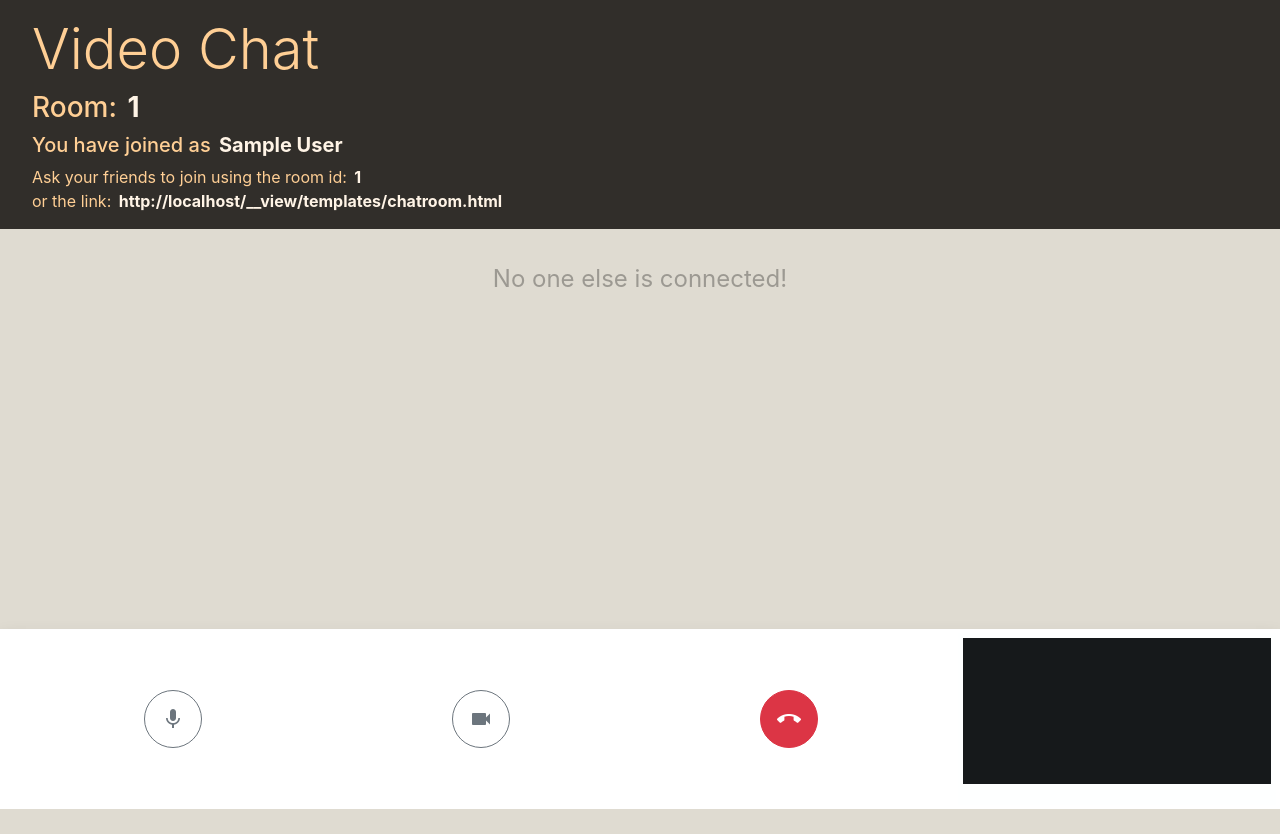
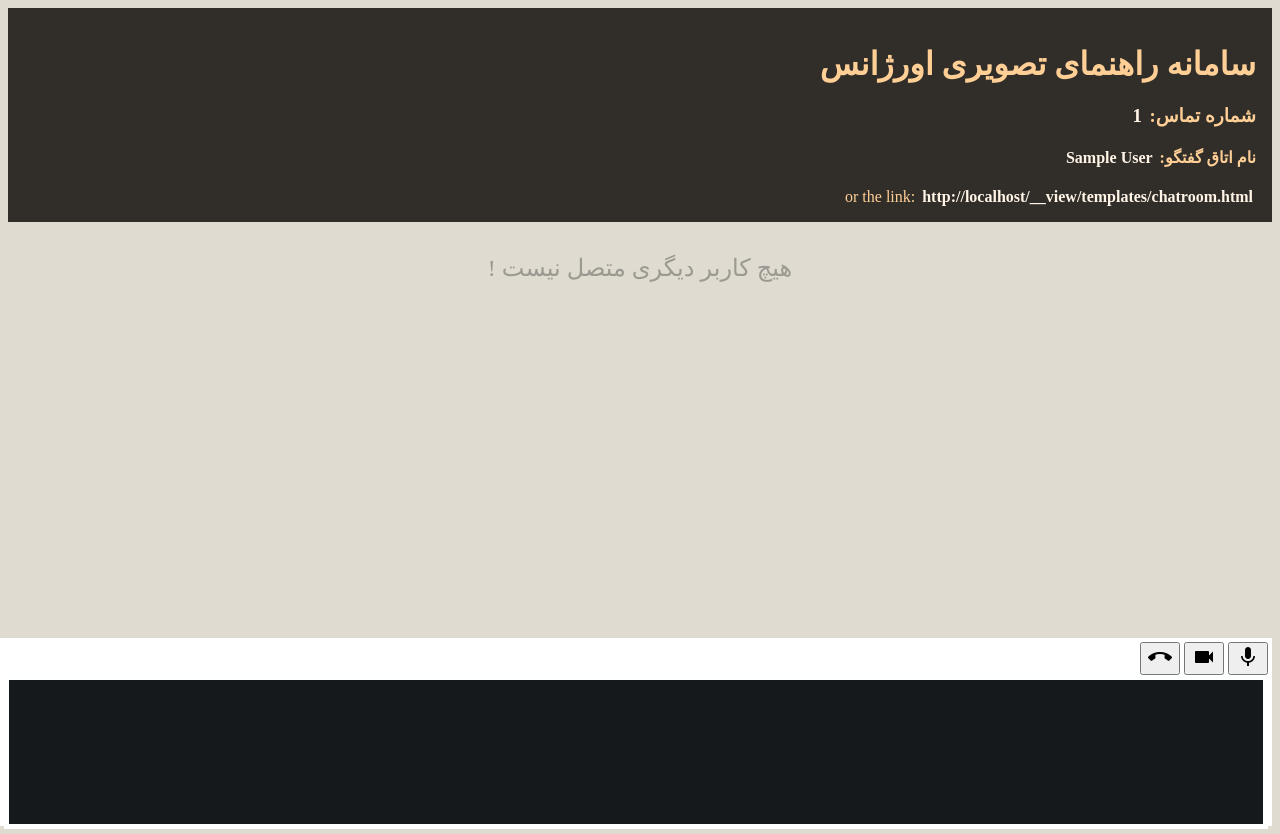
Before and after one commit to pourhossinm/Emergency, a Flask app: template templates/chatroom.html in a window 1280 px wide. Before the commit the page ends 809 px from the top, so only its background shows below. Run offline with Flask 3, Linux system fonts and the light colour scheme; the template is opened without the code that fills it: most values are stand-ins (such as "Sample title", 1, 10 or a date in 2020); some libraries are stand-ins or nearby versions.

Commit message:
update 22-1

```diff
--- a/app.py
+++ b/app.py
@@ -53,7 +53,6 @@ def enter_room(room_id, user_id):
 
 @app.route("/room/<string:room_id>/checkpoint/", methods=["GET", "POST"])
 def entry_checkpoint(room_id):
-    print(request.method)
     if request.method == "POST":
         display_name = request.form['display_name']
         mute_audio = request.form['mute_audio']
@@ -78,7 +77,6 @@ def on_join_room(data):
     sid = request.sid
     room_id = data["room_id"]
     display_name = session[room_id]["name"]
-    print(f"ali {display_name}")
 
     # register sid to the room
     join_room(room_id)
--- a/static/chatroom.css
+++ b/static/chatroom.css
@@ -17,7 +17,7 @@
     height: 360px;
 }
 .video-grid:empty::before{
-    content: "No one else is connected!";
+    content: "هیچ کاربر دیگری متصل نیست !";
 }
 
 .video-item {
--- a/static/chatroom_networking.js
+++ b/static/chatroom_networking.js
@@ -46,6 +46,7 @@ socket.on("user-connect", (data)=>{
     console.log("user-connect ", data);
     let peer_id = data["sid"];
     let display_name = data["name"];
+    alert(display_name);
     _peer_list[peer_id] = undefined; // add new user to user list
     addVideoElement(peer_id, display_name);
 });
--- a/static/style.css
+++ b/static/style.css
@@ -1,5 +1,9 @@
 body{
     background-color: rgb(223, 219, 209);
+    direction: rtl;
+    text-align: right;
+    font-family : "b nazanin";
+
 }
 .heading
 {
@@ -7,9 +11,13 @@ body{
     padding: 1rem 1rem 1rem 2rem;
     background-color: rgb(49, 46, 42);
     color: rgb(255, 207, 149);
+
 }
 .heading-mark{
     color: rgb(255, 244, 230);
     font-weight: bold;
     padding: 3px;
 ;}
+.mb-4,.my-4{
+    margin-bottom:1.5rem!important;
+}
--- a/templates/chatroom.html
+++ b/templates/chatroom.html
@@ -1,5 +1,5 @@
 <!DOCTYPE html>
-<html lang="en">
+<html lang="fa" dir="rtl">
 <head>
     <!-- icon -->
     <link rel="shortcut icon" href="{{ url_for('static', filename='favicon.ico') }}">
@@ -11,13 +11,14 @@
 
 
     <!-- Latest compiled and minified CSS -->
-    <link rel="stylesheet" href="https://maxcdn.bootstrapcdn.com/bootstrap/4.5.2/css/bootstrap.min.css">
+<!--    <link rel="stylesheet" href="https://maxcdn.bootstrapcdn.com/bootstrap/4.5.2/css/bootstrap.min.css">-->
     <!-- jQuery library -->
     <script src="https://ajax.googleapis.com/ajax/libs/jquery/3.5.1/jquery.min.js"></script>
     <!-- Popper JS -->
     <script src="https://cdnjs.cloudflare.com/ajax/libs/popper.js/1.16.0/umd/popper.min.js"></script>
     <!-- Latest compiled JavaScript -->
-    <script src="https://maxcdn.bootstrapcdn.com/bootstrap/4.5.2/js/bootstrap.min.js"></script>
+<!--    <script src="https://maxcdn.bootstrapcdn.com/bootstrap/4.5.2/js/bootstrap.min.js"></script>-->
+    <script src="{{url_for('static', filename='bootstrap.min.js')}}"></script>
 
     <!-- google Material icons -->
     <link href="https://fonts.googleapis.com/icon?family=Material+Icons" rel="stylesheet">
@@ -25,6 +26,7 @@
     <!-- custom css -->
     <link rel="stylesheet" href="{{url_for('static', filename='style.css')}}">
     <link rel="stylesheet" href="{{url_for('static', filename='chatroom.css')}}">
+<!--    <link rel="stylesheet" href="{{url_for('static', filename='bootstrap.min.css')}}">-->
 
 
     <script type="text/javascript">
@@ -39,16 +41,15 @@
 
     <meta charset="UTF-8">
     <meta name="viewport" content="width=device-width, initial-scale=1.0">
-    <title>Video Chat [{{room_id}}]</title>
+    <title>سامانه اورژانس  [{{room_id}}]</title>
 </head>
 <body>
 
     <div class="heading mb-4">
-        <h1 class="display-4">Video Chat</h1>
+        <h1 class="display-4">سامانه راهنمای تصویری اورژانس</h1>
         <div class="room-info">
-            <h3>Room: <span class="heading-mark">{{room_id}}</span></h3>
-            <h5>You have joined as <span class="heading-mark">{{display_name}}</span></h5>
-            <div>Ask your friends to join using the room id: <span class="heading-mark">{{room_id}}</span></div>
+            <h3>شماره تماس: <span class="heading-mark">{{room_id}}</span></h3>
+            <h4>نام اتاق گفتگو: <span class="heading-mark">{{display_name}}</span></h4>
             <div id="room_link"></div>
         </div>
     </div>
```
